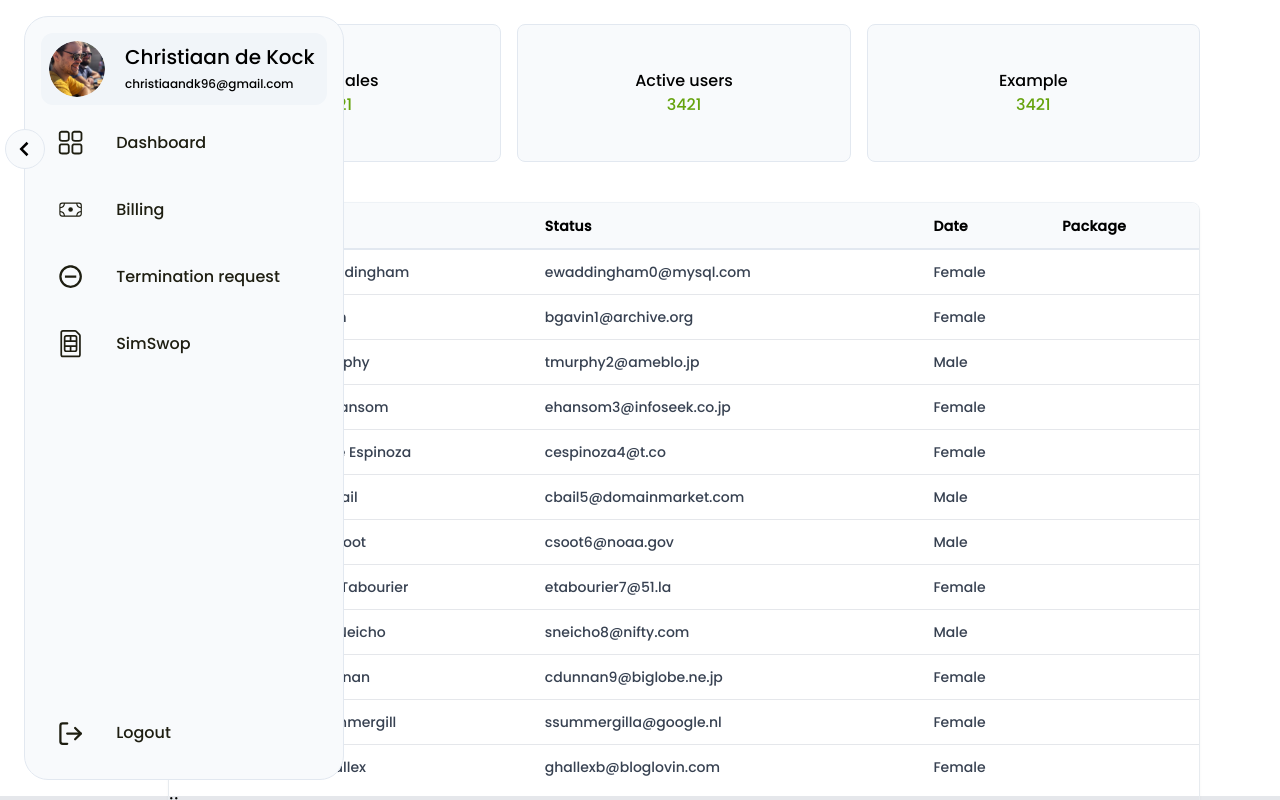
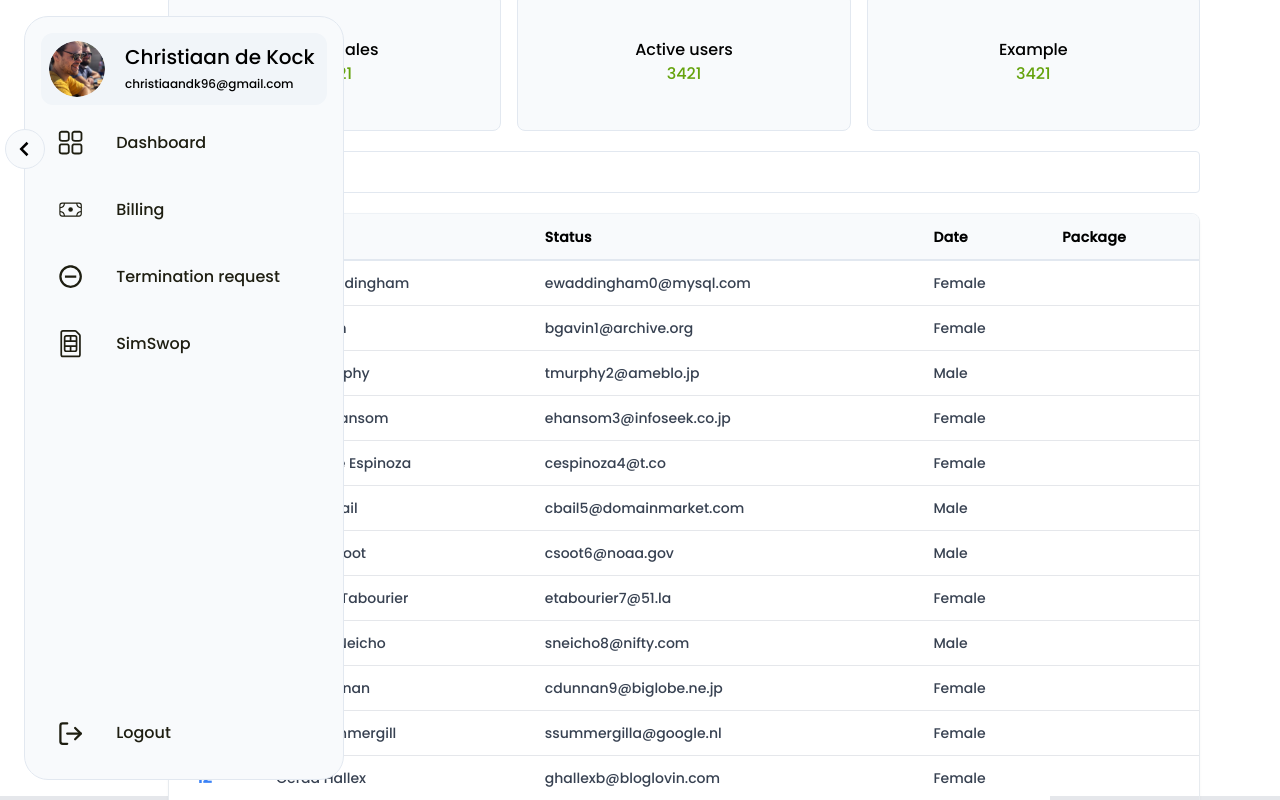
Before and after one commit to ChrissieDk/Universal-Dash, a React (Create React App) app: page / in a window 1280 px wide. Built offline with nearby package versions, Linux system fonts and the light colour scheme.

Commit message:
search function for dashboard

```diff
--- a/src/Dashboard.jsx
+++ b/src/Dashboard.jsx
@@ -7,7 +7,8 @@ import { FaArrowUp, FaArrowDown } from 'react-icons/fa';
 const Dashboard = () => {
 
   const [users, setUsers] = useState(data.slice(0, 12));
-  const [sorted, setSorted] = useState({sorted: "id", reversed:"false"})
+  const [sorted, setSorted] = useState({sorted: "id", reversed:"false"});
+  const [searchPhrase, setSearchPhrase] = useState("");
 
   const sortById = () => {
 
@@ -39,6 +40,23 @@ const Dashboard = () => {
     setUsers(usersCopy);
   };
 
+  const search = (event) => {
+    if(event.target.value === ""){
+      setUsers(data.slice(0, 12));
+      setSearchPhrase("")
+      return;
+    } else {
+    const matchedUsers = data.filter((user) => {
+     return `${user.first_name} ${user.last_name}`
+     .toLowerCase()
+     .includes(event.target.value.toLowerCase())
+    });
+
+    setUsers(matchedUsers);
+  }
+    setSearchPhrase(event.target.value)
+  };
+
 
   const renderUsers = () => {
     return (
@@ -67,8 +85,8 @@ const Dashboard = () => {
 
   return (
     <div className='w-full pr-[5rem] pl-[10.5rem] fixed justify-center items-center'>
-      <h1 className='text-xl mb-10 '>Dashboard</h1>
-      <div className="flex flex-column justify-center text-center gap-4 pb-10">
+      <h1 className='text-xl mb-5 '>Dashboard</h1>
+      <div className="flex flex-column justify-center text-center gap-4 pb-5">
         <div className="w-1/3 p-3 border border-slate-200 rounded-lg py-11 bg-slate-50">
           <h1>Total Sales</h1>
           <span className='text-lime-600'>3421</span>
@@ -81,6 +99,14 @@ const Dashboard = () => {
           <h1>Example</h1>
           <span className='text-lime-600'>3421</span>
         </div>
+      </div>
+      <div>
+        <input className='mb-5 pl-5 p-2 rounded border border-slate-200 w-full'
+          type='text'
+          placeholder='Search'
+          value={searchPhrase}
+          onChange={search}
+          />
       </div>
       <div className='w-full border border-slate-100 rounded-lg'>
         <div className='overflow-auto rounded-lg shadow'>
```
